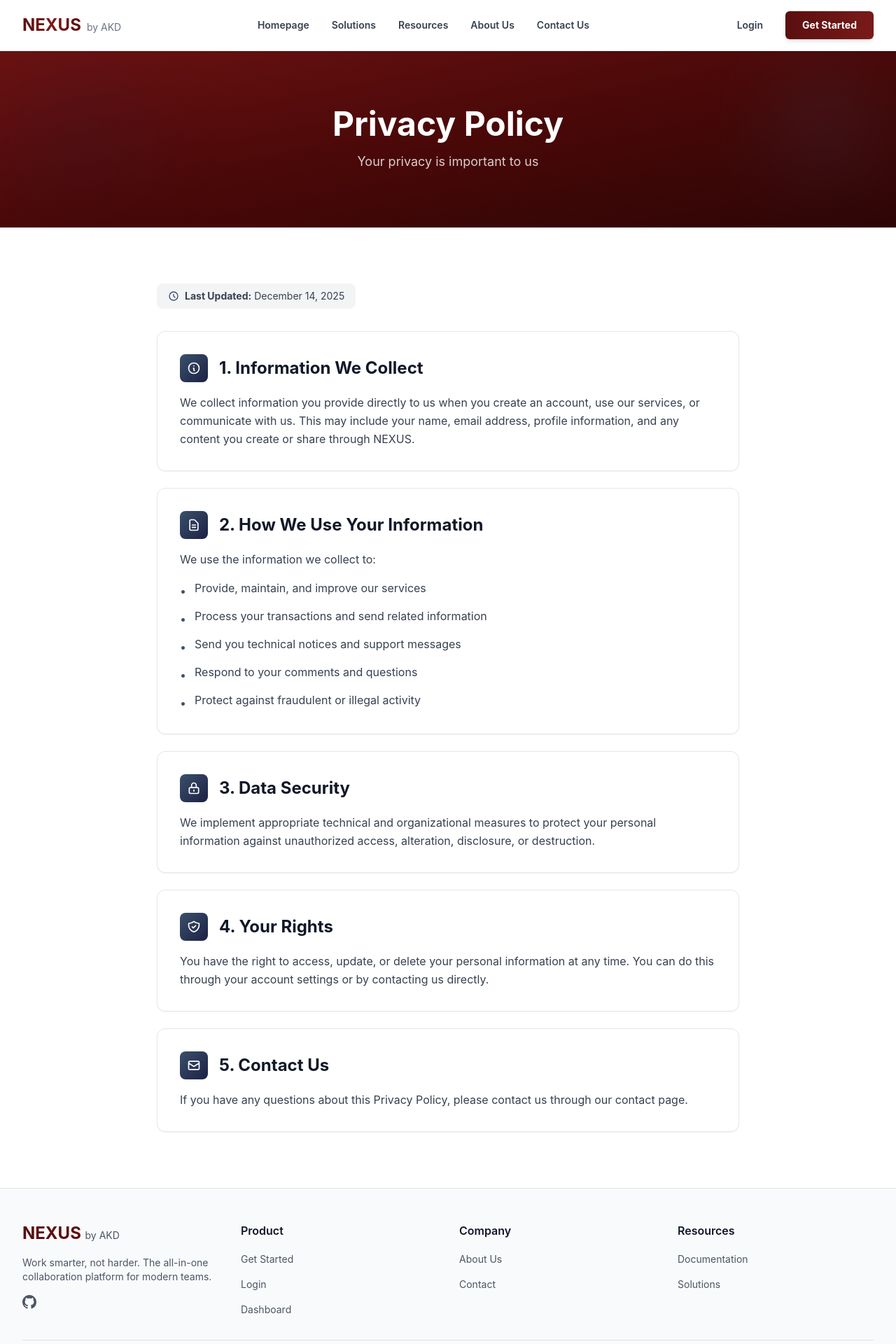
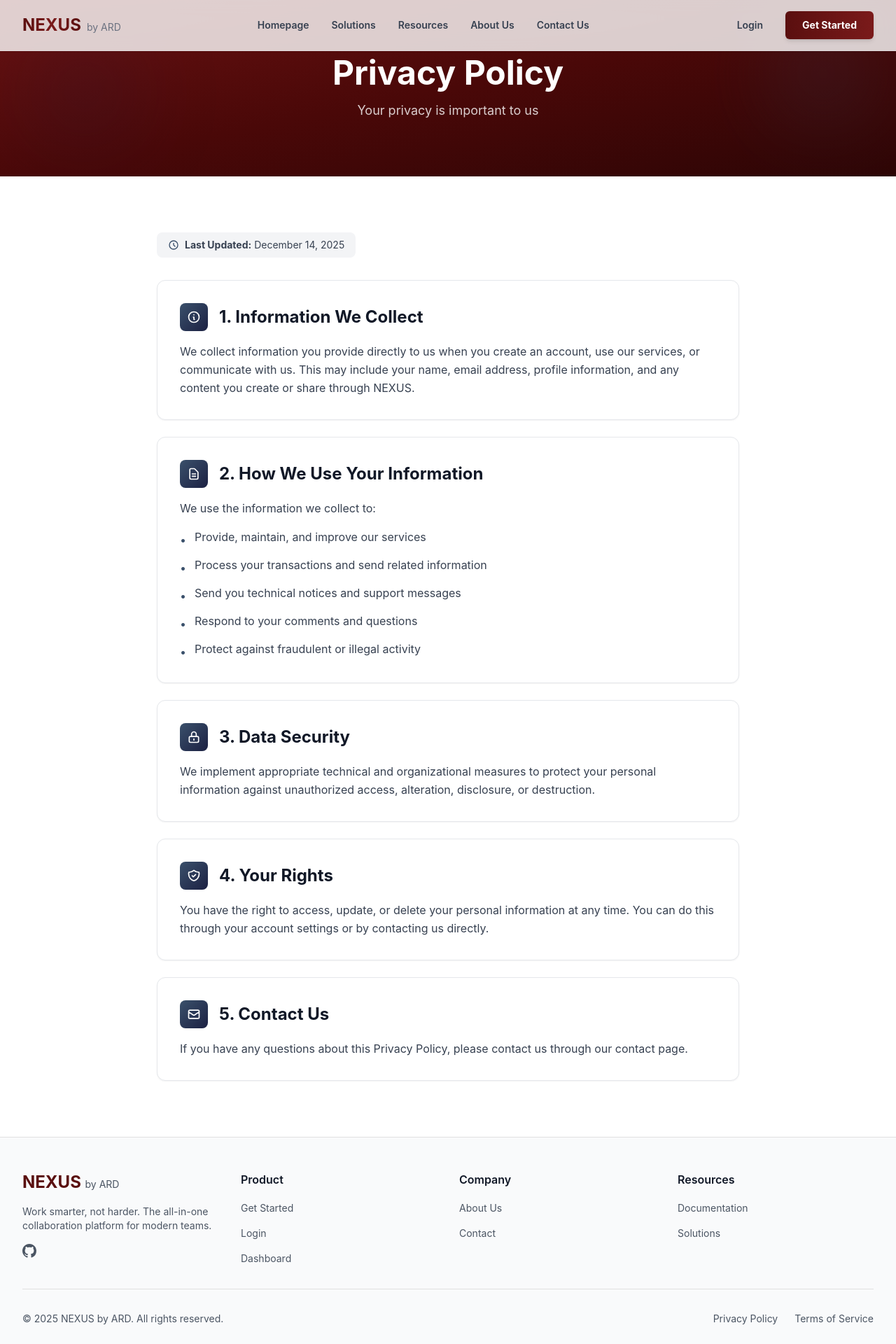
Before and after one commit to AbdurRehman-eng/nexus, a Next.js app: page /privacy in a window 1280 px wide. Shown: the top 1920 px of the page at 70% size. Built offline with nearby package versions, Linux system fonts and the light colour scheme.

Commit message:
Update branding from AKD to ARD across multiple pages and components; adjust layout and styling in the landing page.

```diff
--- a/src/app/ai-search/page.tsx
+++ b/src/app/ai-search/page.tsx
@@ -80,7 +80,7 @@ export default function AISearchPage() {
         <div className="max-w-7xl mx-auto flex items-center justify-between">
           <Link href="/homepage" className="text-2xl font-bold text-white">
             NEXUS{" "}
-            <span className="text-sm font-normal text-white/70">by AKD</span>
+            <span className="text-sm font-normal text-white/70">by ARD</span>
           </Link>
           <Link
             href="/homepage"
--- a/src/app/homepage/page.tsx
+++ b/src/app/homepage/page.tsx
@@ -100,7 +100,7 @@ export default function Homepage() {
           >
             <span className="text-white">NEXUS</span>
             <span className="text-xs sm:text-sm font-normal text-[#E5E9F0]">
-              by AKD
+              by ARD
             </span>
           </Link>
           <div className="flex items-center gap-2 sm:gap-4">
--- a/src/app/login/page.tsx
+++ b/src/app/login/page.tsx
@@ -5,6 +5,7 @@ import Link from "next/link";
 import { useRouter, useSearchParams } from "next/navigation";
 import { signInWithGoogle } from "@/app/actions/auth";
 import { createClient } from "@/lib/supabase/client";
+import NexusLogo from "@/components/NexusLogo";
 
 function LoginForm() {
   const router = useRouter();
@@ -108,11 +109,11 @@ function LoginForm() {
         <div className="relative z-10">
           <div className="flex items-center gap-3">
             <div className="w-10 h-10 bg-white/10 backdrop-blur-sm rounded-lg flex items-center justify-center">
-              <div className="w-6 h-6 bg-gradient-to-br from-white to-gray-200 rounded"></div>
+              <NexusLogo className="w-6 h-6" />
             </div>
             <div>
               <h1 className="text-xl font-bold text-white">NEXUS</h1>
-              <p className="text-xs text-white/70">by AKD</p>
+              <p className="text-xs text-white/70">by ARD</p>
             </div>
           </div>
         </div>
--- a/src/app/profile/page.tsx
+++ b/src/app/profile/page.tsx
@@ -202,7 +202,7 @@ export default function ProfilePage() {
       <nav className="bg-white border-b border-gray-border px-4 sm:px-6 md:px-8 py-4">
         <div className="max-w-7xl mx-auto flex items-center justify-between">
           <Link href="/homepage" className="text-xl sm:text-2xl font-bold text-dark-red">
-            NEXUS <span className="text-xs sm:text-sm font-normal text-gray-600">by AKD</span>
+            NEXUS <span className="text-xs sm:text-sm font-normal text-gray-600">by ARD</span>
           </Link>
           <Link href="/homepage" className="text-xs sm:text-sm text-gray-700 hover:text-dark-red">
             Back to Dashboard
--- a/src/app/register/page.tsx
+++ b/src/app/register/page.tsx
@@ -5,6 +5,7 @@ import Link from "next/link";
 import { useRouter } from "next/navigation";
 import { signInWithGoogle } from "@/app/actions/auth";
 import { createClient } from "@/lib/supabase/client";
+import NexusLogo from "@/components/NexusLogo";
 
 export default function RegisterPage() {
   const router = useRouter();
@@ -100,11 +101,11 @@ export default function RegisterPage() {
         <div className="relative z-10">
           <div className="flex items-center gap-3">
             <div className="w-10 h-10 bg-white/10 backdrop-blur-sm rounded-lg flex items-center justify-center">
-              <div className="w-6 h-6 bg-gradient-to-br from-white to-gray-200 rounded"></div>
+              <NexusLogo className="w-6 h-6" />
             </div>
             <div>
               <h1 className="text-xl font-bold text-white">NEXUS</h1>
-              <p className="text-xs text-white/70">by AKD</p>
+              <p className="text-xs text-white/70">by ARD</p>
             </div>
           </div>
         </div>
--- a/src/app/workspace/create/page.tsx
+++ b/src/app/workspace/create/page.tsx
@@ -4,6 +4,7 @@ import { useState, useEffect } from "react";
 import { useRouter } from "next/navigation";
 import { createWorkspace } from "@/app/actions/workspaces";
 import { createClient } from "@/lib/supabase/client";
+import NexusLogo from "@/components/NexusLogo";
 
 export default function CreateWorkspace() {
   const router = useRouter();
@@ -91,11 +92,11 @@ export default function CreateWorkspace() {
         <div className="relative z-10">
           <div className="flex items-center gap-3">
             <div className="w-10 h-10 bg-white/10 backdrop-blur-sm rounded-lg flex items-center justify-center">
-              <div className="w-6 h-6 bg-gradient-to-br from-white to-gray-200 rounded"></div>
+              <NexusLogo className="w-6 h-6" />
             </div>
             <div>
               <h1 className="text-xl font-bold text-white">NEXUS</h1>
-              <p className="text-xs text-white/70">by AKD</p>
+              <p className="text-xs text-white/70">by ARD</p>
             </div>
           </div>
         </div>
--- a/src/components/Footer.tsx
+++ b/src/components/Footer.tsx
@@ -10,7 +10,7 @@ export default function Footer() {
           {/* Brand Section */}
           <div className="col-span-1 sm:col-span-2 lg:col-span-1">
             <Link href="/" className="text-2xl font-bold text-dark-red inline-block mb-4">
-              NEXUS <span className="text-sm font-normal text-gray-600">by AKD</span>
+              NEXUS <span className="text-sm font-normal text-gray-600">by ARD</span>
             </Link>
             <p className="text-gray-600 text-sm mb-4">
               Work smarter, not harder. The all-in-one collaboration platform for modern teams.
@@ -92,7 +92,7 @@ export default function Footer() {
         <div className="pt-8 border-t border-gray-border">
           <div className="flex flex-col sm:flex-row justify-between items-center gap-4">
             <p className="text-gray-600 text-sm text-center sm:text-left">
-              © {currentYear} NEXUS by AKD. All rights reserved.
+              © {currentYear} NEXUS by ARD. All rights reserved.
             </p>
             <div className="flex gap-6">
               <Link href="/privacy" className="text-gray-600 hover:text-dark-red transition-colors text-sm">
--- a/src/components/Navbar.tsx
+++ b/src/components/Navbar.tsx
@@ -17,7 +17,7 @@ export default function Navbar() {
   ];
 
   return (
-    <nav className="sticky top-0 z-50 bg-white/80 backdrop-blur-md border-b border-gray-200/50 px-4 sm:px-6 md:px-8 py-3 sm:py-4 shadow-sm">
+    <nav className="fixed top-0 left-0 right-0 z-50 bg-white/80 backdrop-blur-md border-b border-gray-200/50 px-4 sm:px-6 md:px-8 py-3 sm:py-4 shadow-sm">
       <div className="max-w-7xl mx-auto flex items-center justify-between">
         {/* Logo */}
         <Link
@@ -28,7 +28,7 @@ export default function Navbar() {
             NEXUS
           </span>
           <span className="text-xs sm:text-sm font-normal text-gray-500 ml-2 group-hover:text-gray-700 transition-colors">
-            by AKD
+            by ARD
           </span>
         </Link>
 
--- /dev/null
+++ b/src/components/NexusLogo.tsx
@@ -0,0 +1,14 @@
+import Image from "next/image";
+
+export default function NexusLogo({ className = "w-6 h-6" }: { className?: string }) {
+  return (
+    <Image
+      src="/favicon-32x32.png"
+      alt="NEXUS Logo"
+      width={24}
+      height={24}
+      className={className}
+      unoptimized
+    />
+  );
+}
```
Also changed, not shown: src/app/page.tsx (+5 -13 lines).
